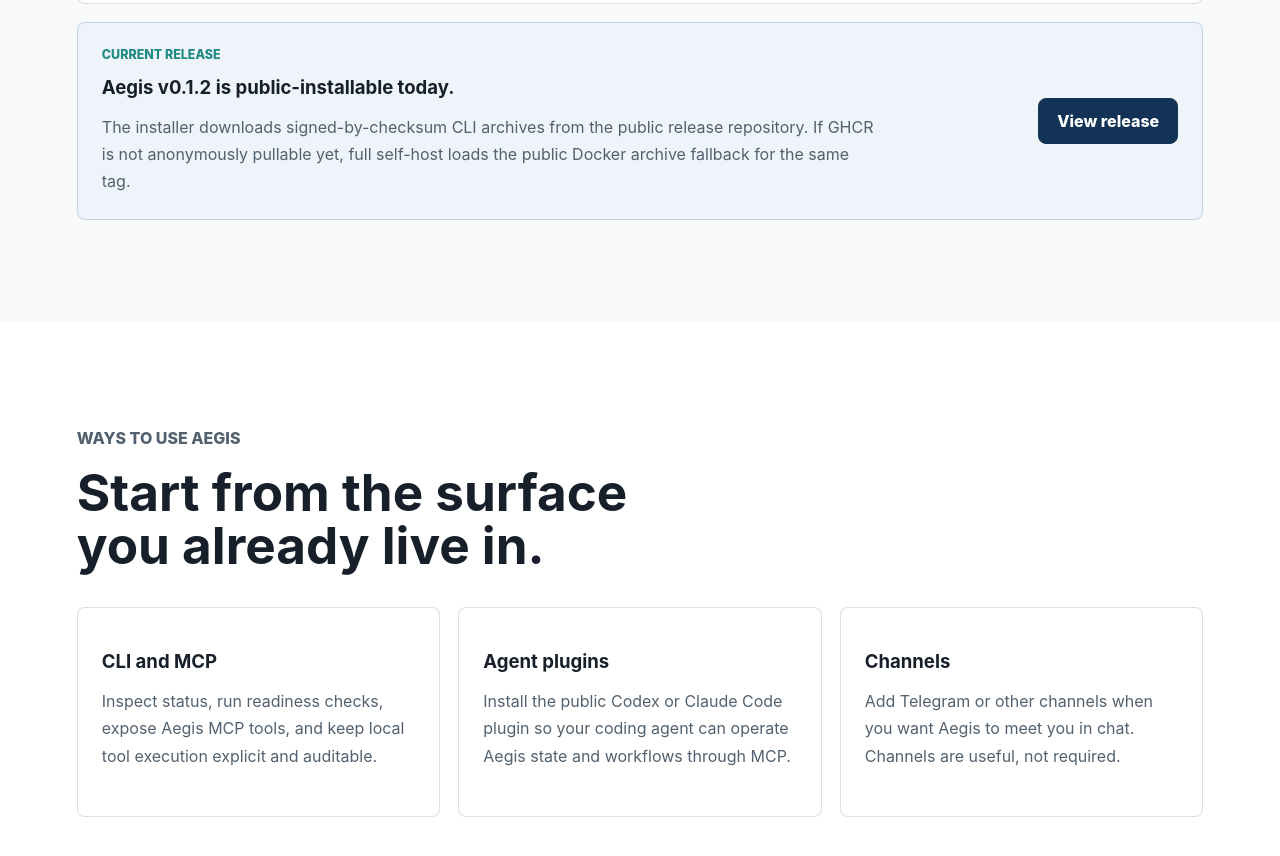
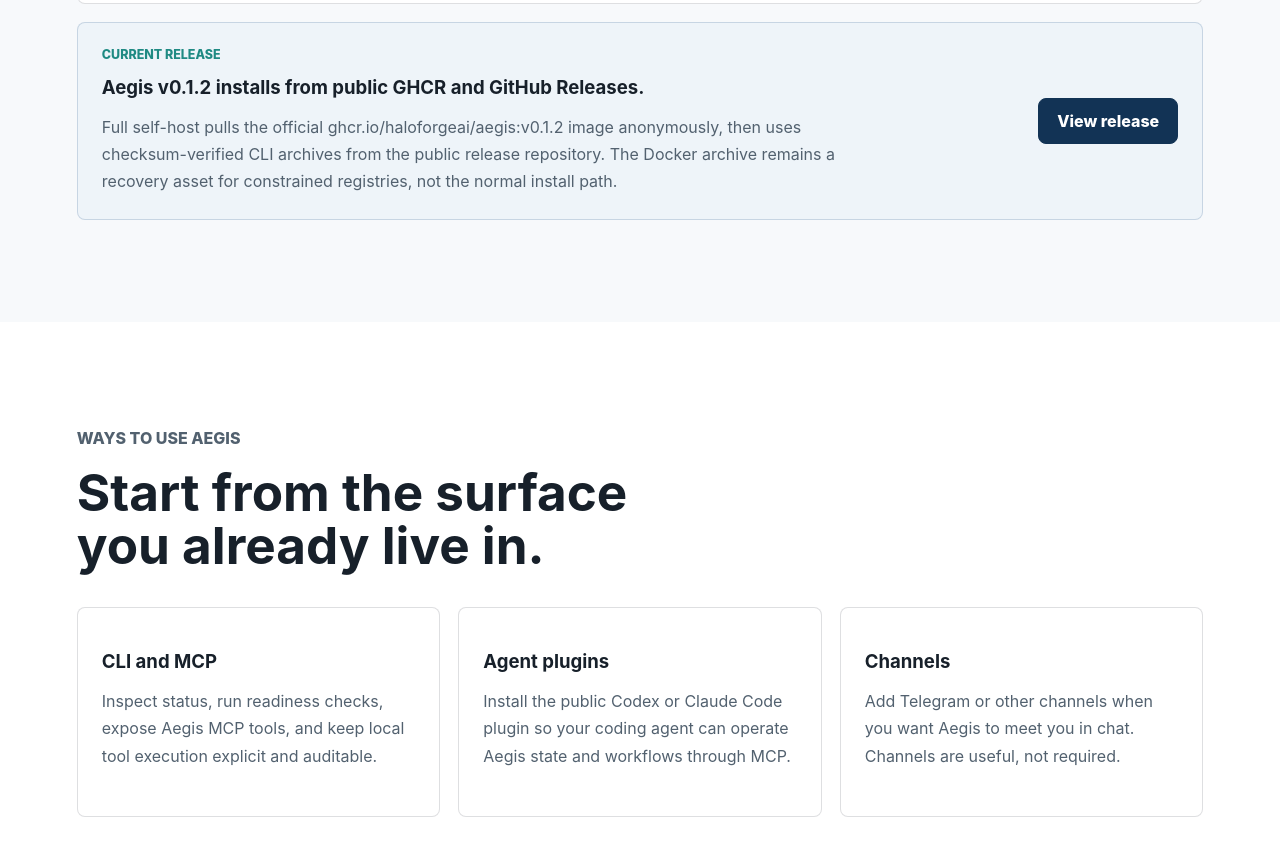
Before and after one commit to HaloForgeAI/aegis-site, a website: page public/index.html in a window 1280 px wide. Shown: the part 2503-3359 px from the top of the page. Drawn offline with Linux system fonts and the light colour scheme.

Commit message:
Make GHCR the official install path

```diff
--- a/public/index.html
+++ b/public/index.html
@@ -132,12 +132,13 @@
           <div class="release-panel" aria-label="Current public release">
             <div>
               <p class="eyebrow">Current release</p>
-              <h3>Aegis v0.1.2 is public-installable today.</h3>
+              <h3>Aegis v0.1.2 installs from public GHCR and GitHub Releases.</h3>
               <p>
-                The installer downloads signed-by-checksum CLI archives from
-                the public release repository. If GHCR is not anonymously
-                pullable yet, full self-host loads the public Docker archive
-                fallback for the same tag.
+                Full self-host pulls the official
+                ghcr.io/haloforgeai/aegis:v0.1.2 image anonymously, then uses
+                checksum-verified CLI archives from the public release
+                repository. The Docker archive remains a recovery asset for
+                constrained registries, not the normal install path.
               </p>
             </div>
             <a
--- a/scripts/check-site.mjs
+++ b/scripts/check-site.mjs
@@ -29,8 +29,8 @@
   ["talents section", /id="talents"/],
   ["brand term", /chief-of-staff/],
   ["release link", /HaloForgeAI\/aegis-release/],
-  ["current release", /Aegis v0\.1\.2 is public-installable today/],
-  ["docker archive fallback", /public Docker archive\s+fallback/],
+  ["current release", /Aegis v0\.1\.2 installs from public GHCR and GitHub Releases/],
+  ["official image", /ghcr\.io\/haloforgeai\/aegis:v0\.1\.2/],
   ["agent plugins link", /HaloForgeAI\/aegis-agent-plugins/],
   ["talent center link", /HaloForgeAI\/aegis-talent-center/],
 ];
```
Also changed, not shown: README.md.
